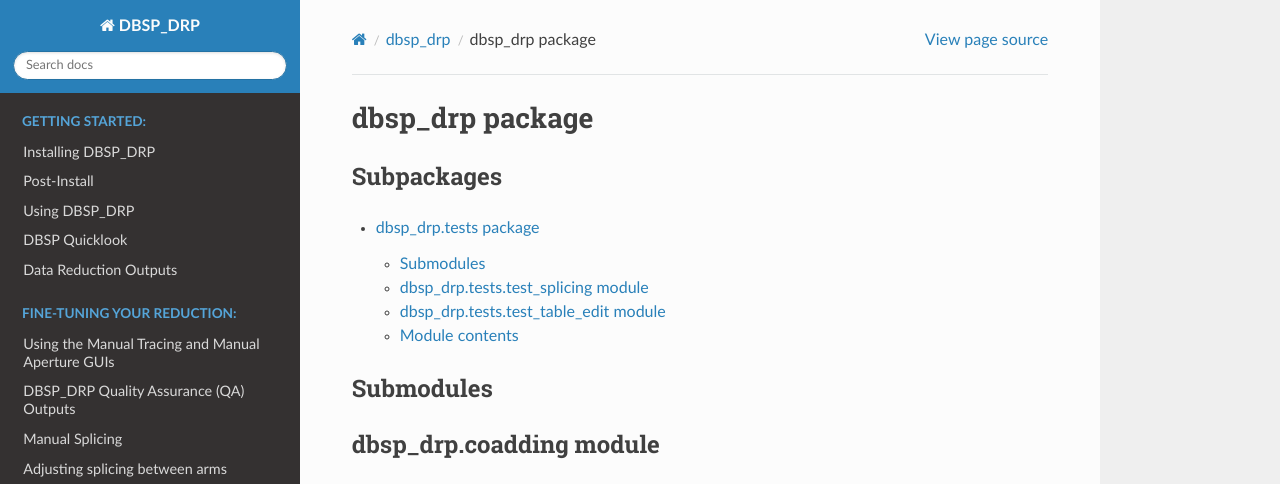
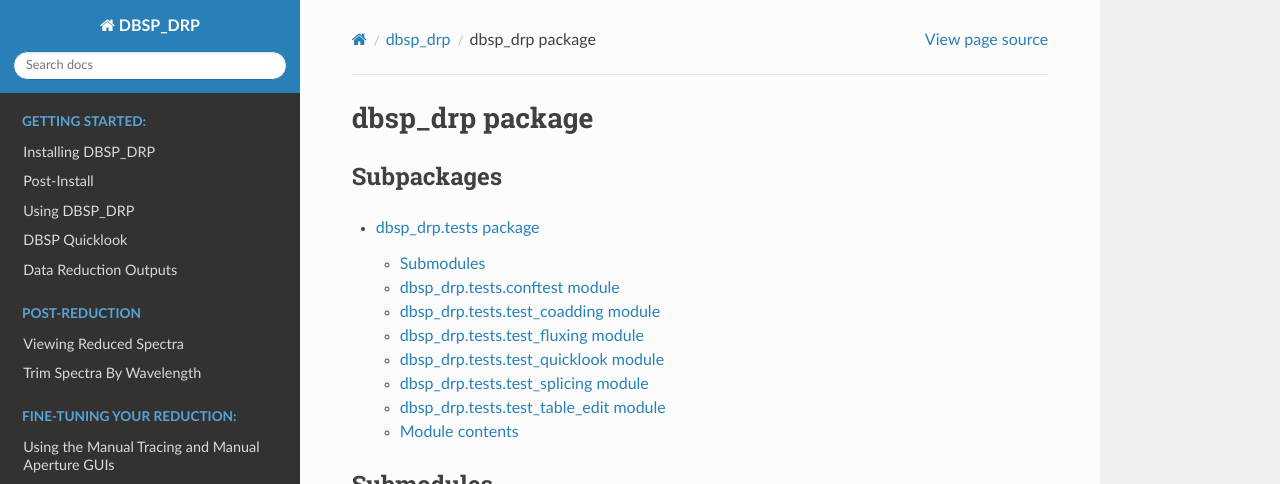
Before and after one commit to finagle29/DBSP_DRP, a Sphinx documentation site: the page built from docs/source/dbsp_drp.rst, in a window 1280 px wide and 1400 px high. Shown: the top 484 px of the window. Built offline with Sphinx 7.4.7 and the Read the Docs theme 2.0.0, drawn with Linux system fonts in a browser that asks for light colours; some of the changed text lies outside the part shown; grey boxes are pictures that could not be loaded.

Commit message:
add docs for dbsp_trim, dbsp_show, docker images

```diff
--- a/docs/source/dbsp_drp.rst
+++ b/docs/source/dbsp_drp.rst
@@ -11,6 +11,14 @@
 
 Submodules
 ----------
+
+dbsp\_drp.adjust\_splicing module
+---------------------------------
+
+.. automodule:: dbsp_drp.adjust_splicing
+   :members:
+   :undoc-members:
+   :show-inheritance:
 
 dbsp\_drp.coadding module
 -------------------------
@@ -48,6 +56,14 @@
 ---------------------------------
 
 .. automodule:: dbsp_drp.manual_aperture
+   :members:
+   :undoc-members:
+   :show-inheritance:
+
+dbsp\_drp.manual\_splice module
+-------------------------------
+
+.. automodule:: dbsp_drp.manual_splice
    :members:
    :undoc-members:
    :show-inheritance:
@@ -92,6 +108,14 @@
    :undoc-members:
    :show-inheritance:
 
+dbsp\_drp.show\_spectrum module
+-------------------------------
+
+.. automodule:: dbsp_drp.show_spectrum
+   :members:
+   :undoc-members:
+   :show-inheritance:
+
 dbsp\_drp.splicing module
 -------------------------
 
@@ -116,6 +140,22 @@
    :undoc-members:
    :show-inheritance:
 
+dbsp\_drp.trim module
+---------------------
+
+.. automodule:: dbsp_drp.trim
+   :members:
+   :undoc-members:
+   :show-inheritance:
+
+dbsp\_drp.version module
+------------------------
+
+.. automodule:: dbsp_drp.version
+   :members:
+   :undoc-members:
+   :show-inheritance:
+
 Module contents
 ---------------
 
--- a/docs/source/dbsp_drp.tests.rst
+++ b/docs/source/dbsp_drp.tests.rst
@@ -3,6 +3,38 @@
 
 Submodules
 ----------
+
+dbsp\_drp.tests.conftest module
+-------------------------------
+
+.. automodule:: dbsp_drp.tests.conftest
+   :members:
+   :undoc-members:
+   :show-inheritance:
+
+dbsp\_drp.tests.test\_coadding module
+-------------------------------------
+
+.. automodule:: dbsp_drp.tests.test_coadding
+   :members:
+   :undoc-members:
+   :show-inheritance:
+
+dbsp\_drp.tests.test\_fluxing module
+------------------------------------
+
+.. automodule:: dbsp_drp.tests.test_fluxing
+   :members:
+   :undoc-members:
+   :show-inheritance:
+
+dbsp\_drp.tests.test\_quicklook module
+--------------------------------------
+
+.. automodule:: dbsp_drp.tests.test_quicklook
+   :members:
+   :undoc-members:
+   :show-inheritance:
 
 dbsp\_drp.tests.test\_splicing module
 -------------------------------------
```
Also changed, not shown: docs/source/docker.rst (added, +37 -0 lines), docs/source/index.rst (+20 -3 lines), docs/source/trim.rst (added, +28 -0 lines), docs/source/viewing.rst (added, +23 -0 lines).
